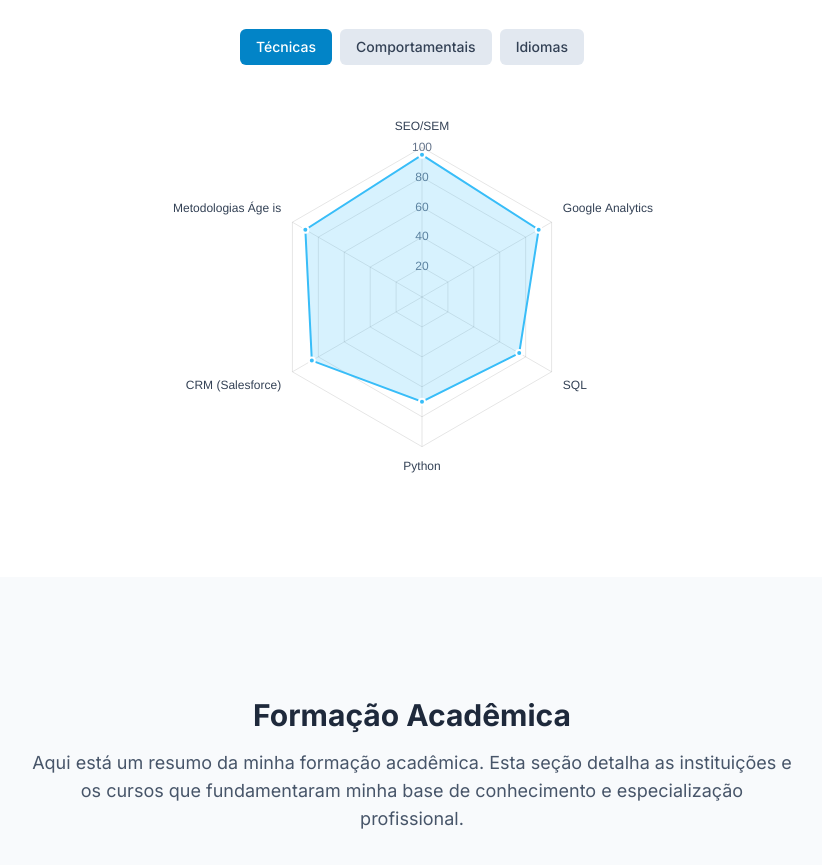
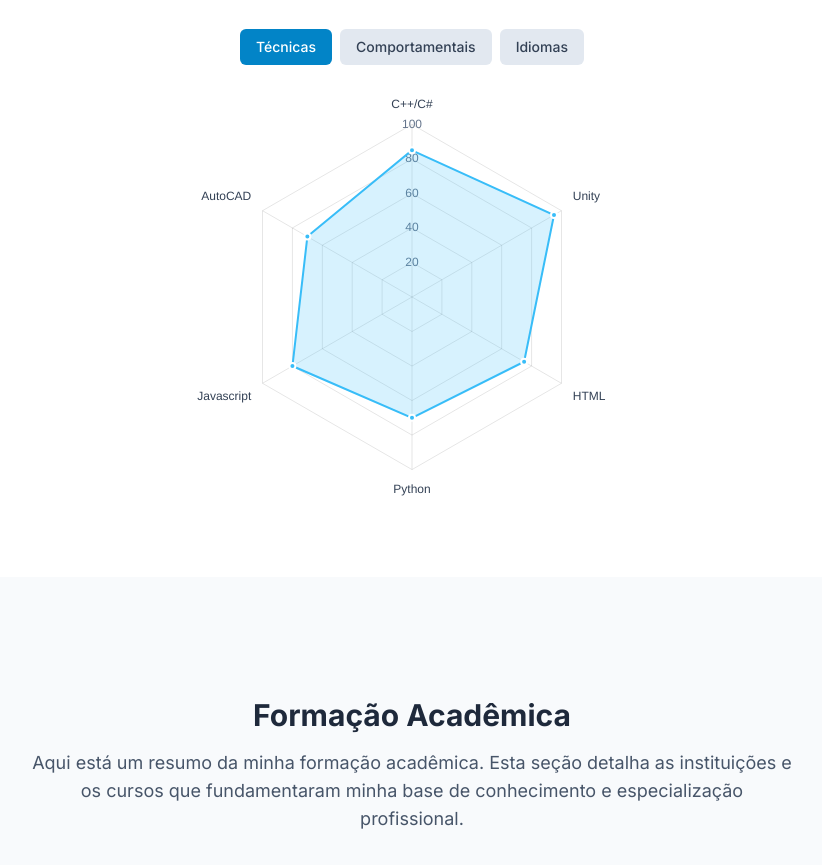
Before and after one commit to GiordanoRazzolini/curriculo, a plain HTML site: page index.html in a window 1280 px wide. Shown: the part 1255-2120 px from the top of the page, without its empty margins (228-1050 px from the left). Drawn offline with nearby package versions, Linux system fonts and the light colour scheme.

Commit message:
Update index.html

```diff
--- a/index.html
+++ b/index.html
@@ -306,16 +306,16 @@
 
             const skillsData = {
                 tech: {
-                    labels: ['SEO/SEM', 'Google Analytics', 'SQL', 'Python', 'CRM (Salesforce)', 'Metodologias Ágeis'],
-                    data: [95, 90, 75, 70, 85, 90],
+                    labels: ['C++/C#', 'Unity', 'HTML', 'Python', 'Javascript', 'AutoCAD'],
+                    data: [85, 95, 75, 70, 80, 70],
                 },
                 soft: {
                     labels: ['Comunicação', 'Liderança', 'Resolução de Problemas', 'Pensamento Crítico', 'Trabalho em Equipe', 'Adaptabilidade'],
-                    data: [95, 90, 85, 88, 98, 92],
+                    data: [85, 80, 98, 85, 90, 98],
                 },
                 lang: {
                     labels: ['Português', 'Inglês', 'Espanhol'],
-                    data: [100, 95, 75],
+                    data: [100, 100, 65],
                 }
             };
 
```
